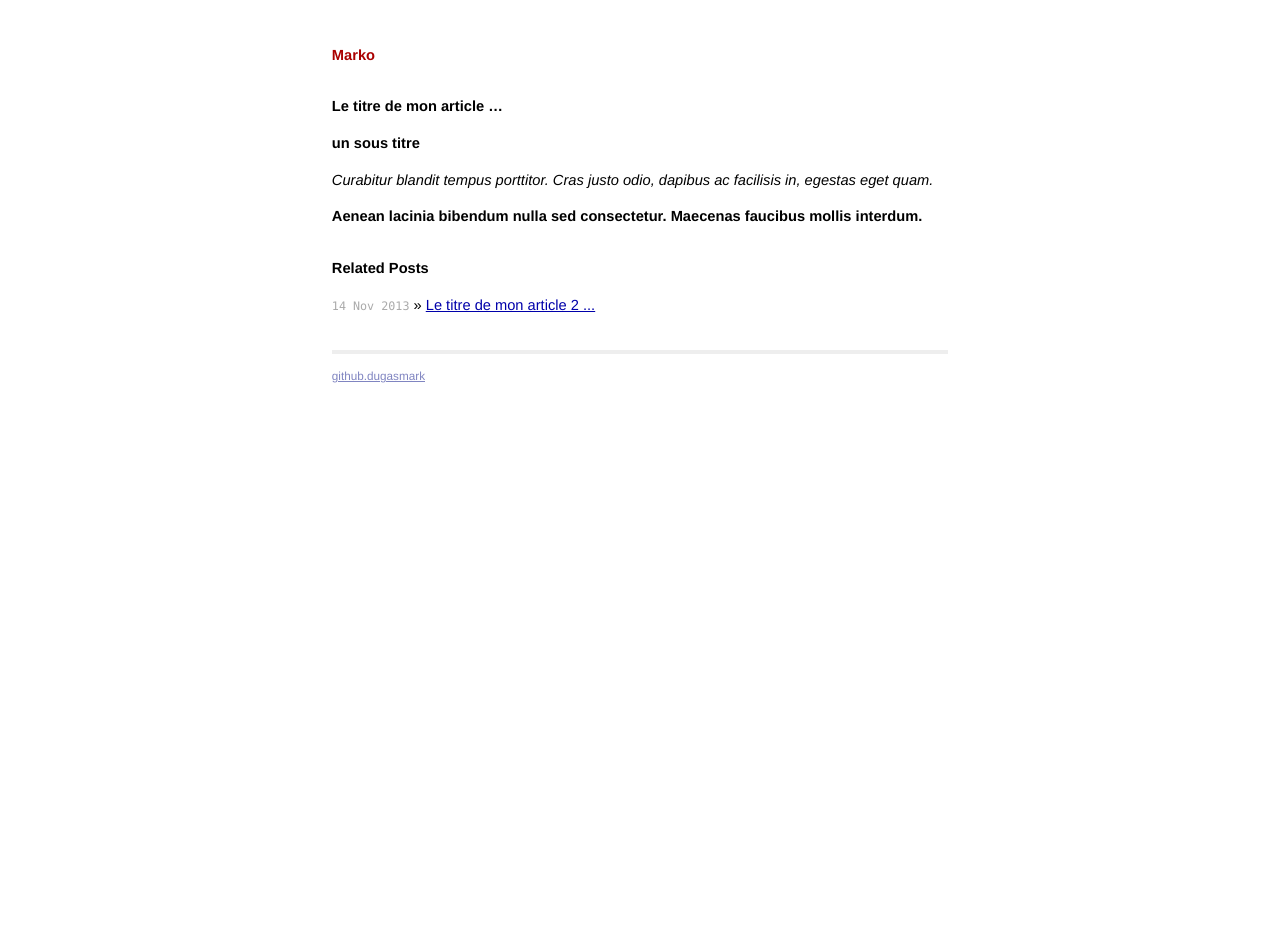
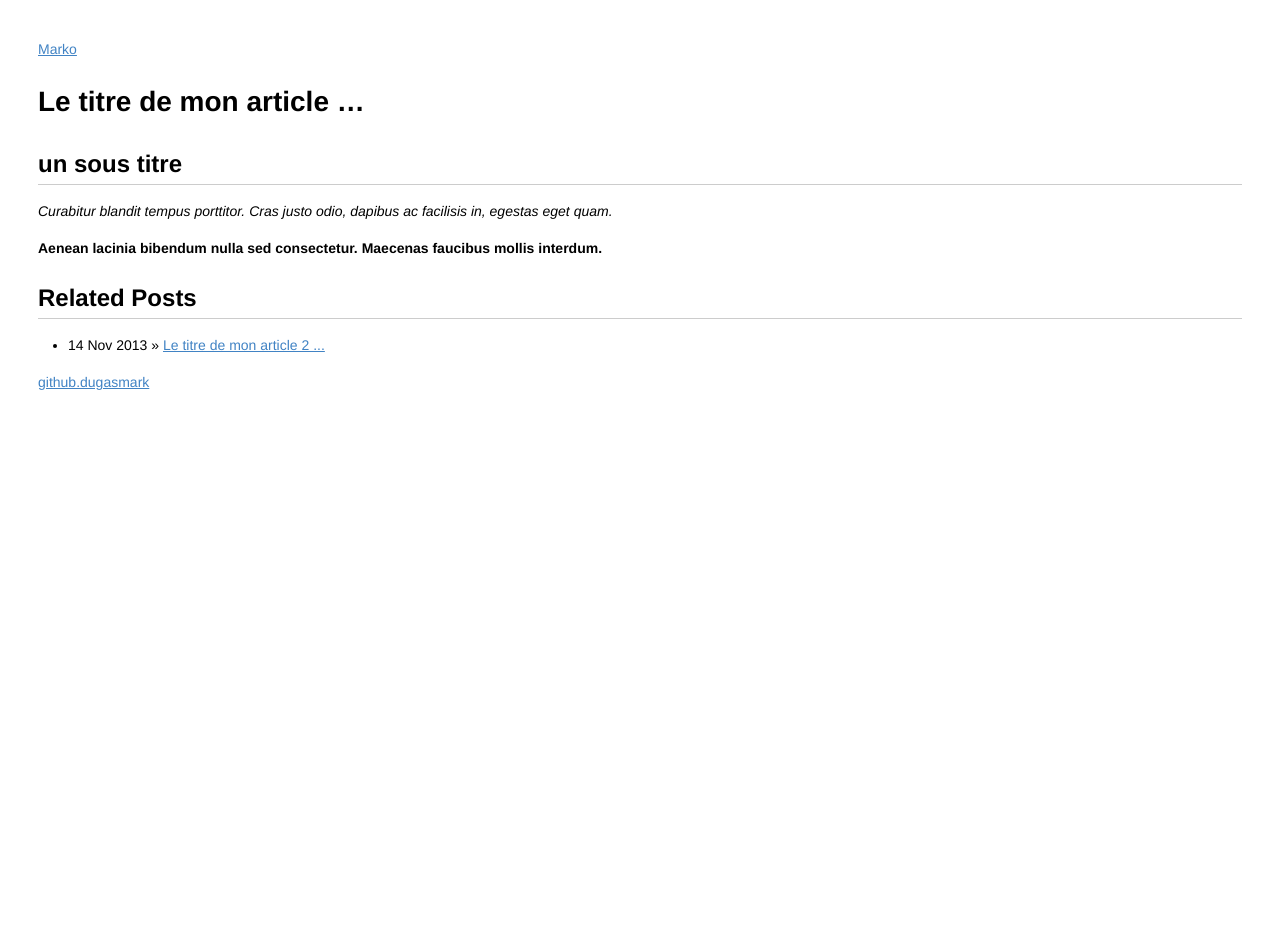
Before and after one commit to dugasmark/dugasmark.github.io, a Jekyll site: the page built from _posts/2013-11-15-TEST.md, in a window 1280 px wide. Built offline with Jekyll 4.4.1, drawn with Linux system fonts in a browser that asks for light colours; Markdown is read by kramdown in place of the engine named in the settings; after the commit the page ends 900 px from its top, so only the background shows below that.

Commit message:
github style

```diff
--- a/css/screen.css
+++ b/css/screen.css
@@ -1,197 +1,277 @@
-/*****************************************************************************/
-/*
-/* Common
-/*
-/*****************************************************************************/
+body {
+  font-family: Helvetica, arial, sans-serif;
+  font-size: 14px;
+  line-height: 1.6;
+  padding-top: 10px;
+  padding-bottom: 10px;
+  background-color: white;
+  padding: 30px; }
 
-/* Global Reset */
+body > *:first-child {
+  margin-top: 0 !important; }
+body > *:last-child {
+  margin-bottom: 0 !important; }
 
-* {
+a {
+  color: #4183C4; }
+a.absent {
+  color: #cc0000; }
+a.anchor {
+  display: block;
+  padding-left: 30px;
+  margin-left: -30px;
+  cursor: pointer;
+  position: absolute;
+  top: 0;
+  left: 0;
+  bottom: 0; }
+
+h1, h2, h3, h4, h5, h6 {
+  margin: 20px 0 10px;
+  padding: 0;
+  font-weight: bold;
+  -webkit-font-smoothing: antialiased;
+  cursor: text;
+  position: relative; }
+
+h1:hover a.anchor, h2:hover a.anchor, h3:hover a.anchor, h4:hover a.anchor, h5:hover a.anchor, h6:hover a.anchor {
+  background: url("../../images/modules/styleguide/para.png") no-repeat 10px center;
+  text-decoration: none; }
+
+h1 tt, h1 code {
+  font-size: inherit; }
+
+h2 tt, h2 code {
+  font-size: inherit; }
+
+h3 tt, h3 code {
+  font-size: inherit; }
+
+h4 tt, h4 code {
+  font-size: inherit; }
+
+h5 tt, h5 code {
+  font-size: inherit; }
+
+h6 tt, h6 code {
+  font-size: inherit; }
+
+h1 {
+  font-size: 28px;
+  color: black; }
+
+h2 {
+  font-size: 24px;
+  border-bottom: 1px solid #cccccc;
+  color: black; }
+
+h3 {
+  font-size: 18px; }
+
+h4 {
+  font-size: 16px; }
+
+h5 {
+  font-size: 14px; }
+
+h6 {
+  color: #777777;
+  font-size: 14px; }
+
+p, blockquote, ul, ol, dl, li, table, pre {
+  margin: 15px 0; }
+
+hr {
+  background: transparent url("../../images/modules/pulls/dirty-shade.png") repeat-x 0 0;
+  border: 0 none;
+  color: #cccccc;
+  height: 4px;
+  padding: 0; }
+
+body > h2:first-child {
+  margin-top: 0;
+  padding-top: 0; }
+body > h1:first-child {
+  margin-top: 0;
+  padding-top: 0; }
+  body > h1:first-child + h2 {
+    margin-top: 0;
+    padding-top: 0; }
+body > h3:first-child, body > h4:first-child, body > h5:first-child, body > h6:first-child {
+  margin-top: 0;
+  padding-top: 0; }
+
+a:first-child h1, a:first-child h2, a:first-child h3, a:first-child h4, a:first-child h5, a:first-child h6 {
+  margin-top: 0;
+  padding-top: 0; }
+
+h1 p, h2 p, h3 p, h4 p, h5 p, h6 p {
+  margin-top: 0; }
+
+li p.first {
+  display: inline-block; }
+
+ul, ol {
+  padding-left: 30px; }
+
+ul :first-child, ol :first-child {
+  margin-top: 0; }
+
+ul :last-child, ol :last-child {
+  margin-bottom: 0; }
+
+dl {
+  padding: 0; }
+  dl dt {
+    font-size: 14px;
+    font-weight: bold;
+    font-style: italic;
+    padding: 0;
+    margin: 15px 0 5px; }
+    dl dt:first-child {
+      padding: 0; }
+    dl dt > :first-child {
+      margin-top: 0; }
+    dl dt > :last-child {
+      margin-bottom: 0; }
+  dl dd {
+    margin: 0 0 15px;
+    padding: 0 15px; }
+    dl dd > :first-child {
+      margin-top: 0; }
+    dl dd > :last-child {
+      margin-bottom: 0; }
+
+blockquote {
+  border-left: 4px solid #dddddd;
+  padding: 0 15px;
+  color: #777777; }
+  blockquote > :first-child {
+    margin-top: 0; }
+  blockquote > :last-child {
+    margin-bottom: 0; }
+
+table {
+  padding: 0; }
+  table tr {
+    border-top: 1px solid #cccccc;
+    background-color: white;
+    margin: 0;
+    padding: 0; }
+    table tr:nth-child(2n) {
+      background-color: #f8f8f8; }
+    table tr th {
+      font-weight: bold;
+      border: 1px solid #cccccc;
+      text-align: left;
+      margin: 0;
+      padding: 6px 13px; }
+    table tr td {
+      border: 1px solid #cccccc;
+      text-align: left;
+      margin: 0;
+      padding: 6px 13px; }
+    table tr th :first-child, table tr td :first-child {
+      margin-top: 0; }
+    table tr th :last-child, table tr td :last-child {
+      margin-bottom: 0; }
+
+img {
+  max-width: 100%; }
+
+span.frame {
+  display: block;
+  overflow: hidden; }
+  span.frame > span {
+    border: 1px solid #dddddd;
+    display: block;
+    float: left;
+    overflow: hidden;
+    margin: 13px 0 0;
+    padding: 7px;
+    width: auto; }
+  span.frame span img {
+    display: block;
+    float: left; }
+  span.frame span span {
+    clear: both;
+    color: #333333;
+    display: block;
+    padding: 5px 0 0; }
+span.align-center {
+  display: block;
+  overflow: hidden;
+  clear: both; }
+  span.align-center > span {
+    display: block;
+    overflow: hidden;
+    margin: 13px auto 0;
+    text-align: center; }
+  span.align-center span img {
+    margin: 0 auto;
+    text-align: center; }
+span.align-right {
+  display: block;
+  overflow: hidden;
+  clear: both; }
+  span.align-right > span {
+    display: block;
+    overflow: hidden;
+    margin: 13px 0 0;
+    text-align: right; }
+  span.align-right span img {
+    margin: 0;
+    text-align: right; }
+span.float-left {
+  display: block;
+  margin-right: 13px;
+  overflow: hidden;
+  float: left; }
+  span.float-left span {
+    margin: 13px 0 0; }
+span.float-right {
+  display: block;
+  margin-left: 13px;
+  overflow: hidden;
+  float: right; }
+  span.float-right > span {
+    display: block;
+    overflow: hidden;
+    margin: 13px auto 0;
+    text-align: right; }
+
+code, tt {
+  margin: 0 2px;
+  padding: 0 5px;
+  white-space: nowrap;
+  border: 1px solid #eaeaea;
+  background-color: #f8f8f8;
+  border-radius: 3px; }
+
+pre code {
   margin: 0;
   padding: 0;
-}
+  white-space: pre;
+  border: none;
+  background: transparent; }
 
-html, body {
-  height: 100%;
-}
+.highlight pre {
+  background-color: #f8f8f8;
+  border: 1px solid #cccccc;
+  font-size: 13px;
+  line-height: 19px;
+  overflow: auto;
+  padding: 6px 10px;
+  border-radius: 3px; }
 
-body {
-  background-color: white;
-  font: 13.34px helvetica, arial, clean, sans-serif;
-  *font-size: small;
-  text-align: center;
-}
-
-h1, h2, h3, h4, h5, h6 {
-  font-size: 100%;
-}
-
-h1 {
-  margin-bottom: 1em;
-}
-
-p {
-  margin: 1em 0;
-}
-
-a {
-  color: #00a;
-}
-
-a:hover {
-  color: black;
-}
-
-a:visited {
-  color: #a0a;
-}
-
-table {
-  font-size: inherit;
-  font: 100%;
-}
-
-/*****************************************************************************/
-/*
-/* Home
-/*
-/*****************************************************************************/
-
-ul.posts {
-  list-style-type: none;
-  margin-bottom: 2em;
-}
-
-  ul.posts li {
-    line-height: 1.75em;
-  }
-
-  ul.posts span {
-    color: #aaa;
-    font-family: Monaco, "Courier New", monospace;
-    font-size: 80%;
-  }
-
-/*****************************************************************************/
-/*
-/* Site
-/*
-/*****************************************************************************/
-
-.site {
-  font-size: 110%;
-  text-align: justify;
-  width: 42em;
-  margin: 3em auto 2em auto;
-  line-height: 1.5em;
-}
-
-.title {
-  color: #a00;
-  font-weight: bold;
-  margin-bottom: 2em;
-}
-
-  .site .title a {
-    color: #a00;
-    text-decoration: none;
-  }
-
-  .site .title a:hover {
-    color: black;
-  }
-
-  .site .title a.extra {
-    color: #aaa;
-    text-decoration: none;
-    margin-left: 1em;
-  }
-
-  .site .title a.extra:hover {
-    color: black;
-  }
-
-  .site .meta {
-    color: #aaa;
-  }
-
-  .site .footer {
-    font-size: 80%;
-    color: #666;
-    border-top: 4px solid #eee;
-    margin-top: 2em;
-    overflow: hidden;
-  }
-
-    .site .footer .contact {
-      float: left;
-      margin-right: 3em;
-    }
-
-      .site .footer .contact a {
-        color: #8085C1;
-      }
-
-    .site .footer .rss {
-      margin-top: 1.1em;
-      margin-right: -.2em;
-      float: right;
-    }
-
-      .site .footer .rss img {
-        border: 0;
-      }
-
-/*****************************************************************************/
-/*
-/* Posts
-/*
-/*****************************************************************************/
-
-#post {
-
-}
-
-  /* standard */
-
-  #post pre {
-    border: 1px solid #ddd;
-    background-color: #eef;
-    padding: 0 .4em;
-  }
-
-  #post ul,
-  #post ol {
-    margin-left: 1.35em;
-  }
-
-  #post code {
-    border: 1px solid #ddd;
-    background-color: #eef;
-    font-size: 85%;
-    padding: 0 .2em;
-  }
-
-    #post pre code {
-      border: none;
-    }
-
-  /* terminal */
-
-  #post pre.terminal {
-    border: 1px solid black;
-    background-color: #333;
-    color: white;
-  }
-
-  #post pre.terminal code {
-    background-color: #333;
-  }
-
-#related {
-  margin-top: 2em;
-}
-
-  #related h2 {
-    margin-bottom: 1em;
-  }
+pre {
+  background-color: #f8f8f8;
+  border: 1px solid #cccccc;
+  font-size: 13px;
+  line-height: 19px;
+  overflow: auto;
+  padding: 6px 10px;
+  border-radius: 3px; }
+  pre code, pre tt {
+    background-color: transparent;
+    border: none; }
```
